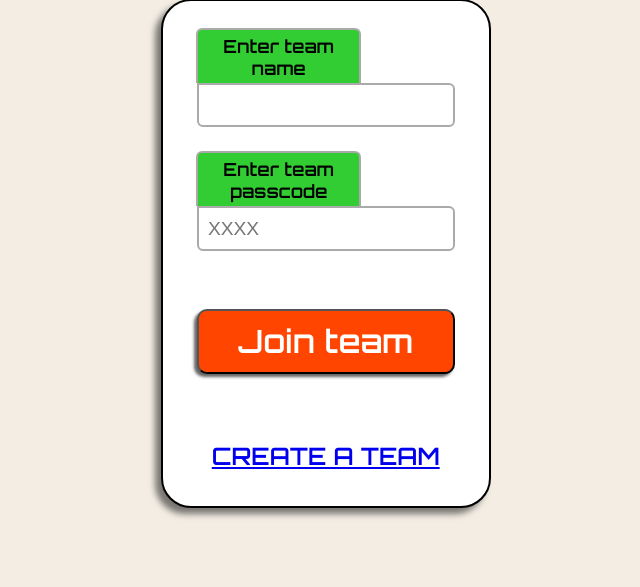
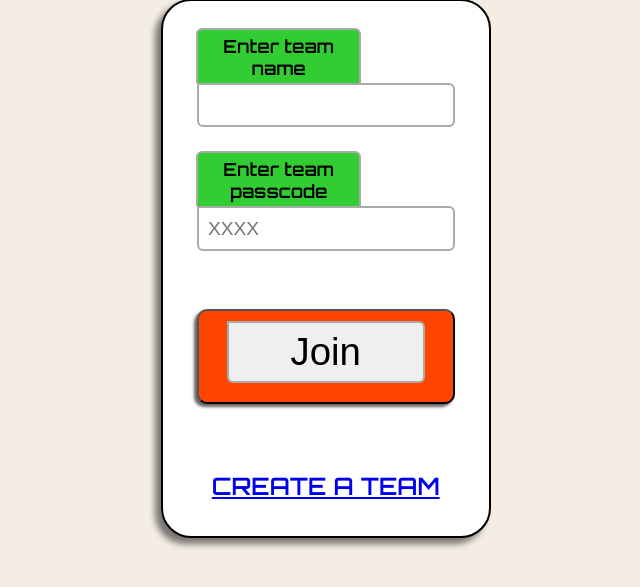
Before and after one commit to vijay-varadarajan/sociovate, a Django app: template portal/templates/portal/join_team.html in a window 1280 px wide. Shown: the part 178-765 px from the top of the page, without its empty margins (315-955 px from the left). Run offline with Django 4.2, Linux system fonts and the light colour scheme; the template is opened without the code that fills it, so the values that code supplies are empty; parts of the project's set-up code (start-up, migrations or seed data) failed here and were passed over; some web fonts are replaced.

Commit message:
join team fixed

```diff
--- a/portal/static/portal/create_team_styles.css
+++ b/portal/static/portal/create_team_styles.css
@@ -156,3 +156,8 @@ input {
     margin-bottom: 3%;
 
 }
+
+input[type='submit'] {
+    border: none;
+    background-color: transparent;
+}
--- a/portal/templates/portal/join_team.html
+++ b/portal/templates/portal/join_team.html
@@ -23,8 +23,8 @@
 
     <h1><b>Join a team</b></h1>
     <div>
-        <form class="centered" action="reg.html">
-
+        <form class="centered" action="{% url 'join_team_view' %}" method="post">
+          {% csrf_token %}
             <div>
                 <p><label class="custom-label" for="teamname">Enter team name</label><br>
                     <input type="text" id="teamname" placeholder="" required maxlength="200">
@@ -37,15 +37,9 @@
                 </p>
             </div>
 <br>
-            <p><button class="button-reg" type="submit">Join team</button></p>
+            <p><button class="button-reg" type="submit"><input type="submit" value="Join" /></button></p>
             <br>
-
-
-
             <p class="good-font-bold" ><a href="{% url 'create_team_view' %}">CREATE A TEAM</a></p>
-
-
-
 
         </form>
     </div>
--- a/static/portal/navbar_styles.css
+++ b/static/portal/navbar_styles.css
@@ -108,7 +108,7 @@ a {
         flex-direction: column;
         align-items: flex-start;
         justify-content: flex-start;
-        margin-top: -40px;
+        margin-top: -50px;
     }
 
     #hamburger-icon {
--- a/static/portal/scripts/script.js
+++ b/static/portal/scripts/script.js
@@ -16,7 +16,7 @@ window.addEventListener('DOMContentLoaded', (event) => {
         if (window.innerWidth > 768) {
             hamburgerIcon.style.display = 'none';
             nav.style.display = 'flex';
-
+            nav.style.position = '';
         } else {
             hamburgerIcon.style.display = 'block';
             nav.style.display = 'none';
@@ -32,7 +32,7 @@ window.addEventListener('DOMContentLoaded', (event) => {
             hamburgerIcon.classList.remove('fa-bars');
             hamburgerIcon.classList.add('fa-times');
         } else {
-            nav.style.position = '';
+            nav.style.position='';
             nav.style.display = 'none';
             hamburgerIcon.classList.remove('fa-times');
             hamburgerIcon.classList.add('fa-bars');
```
Also changed, not shown: portal/templates/portal/create_team.html (+0 -7 lines).
